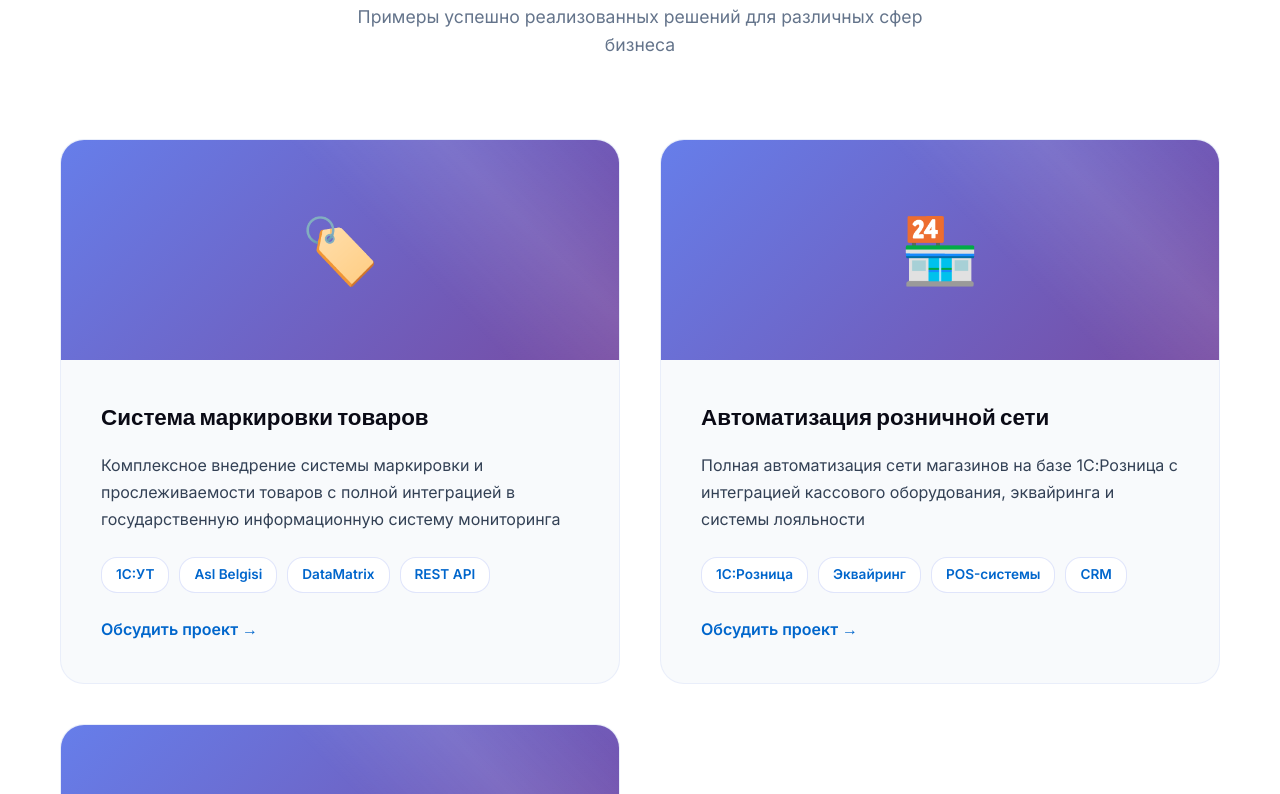
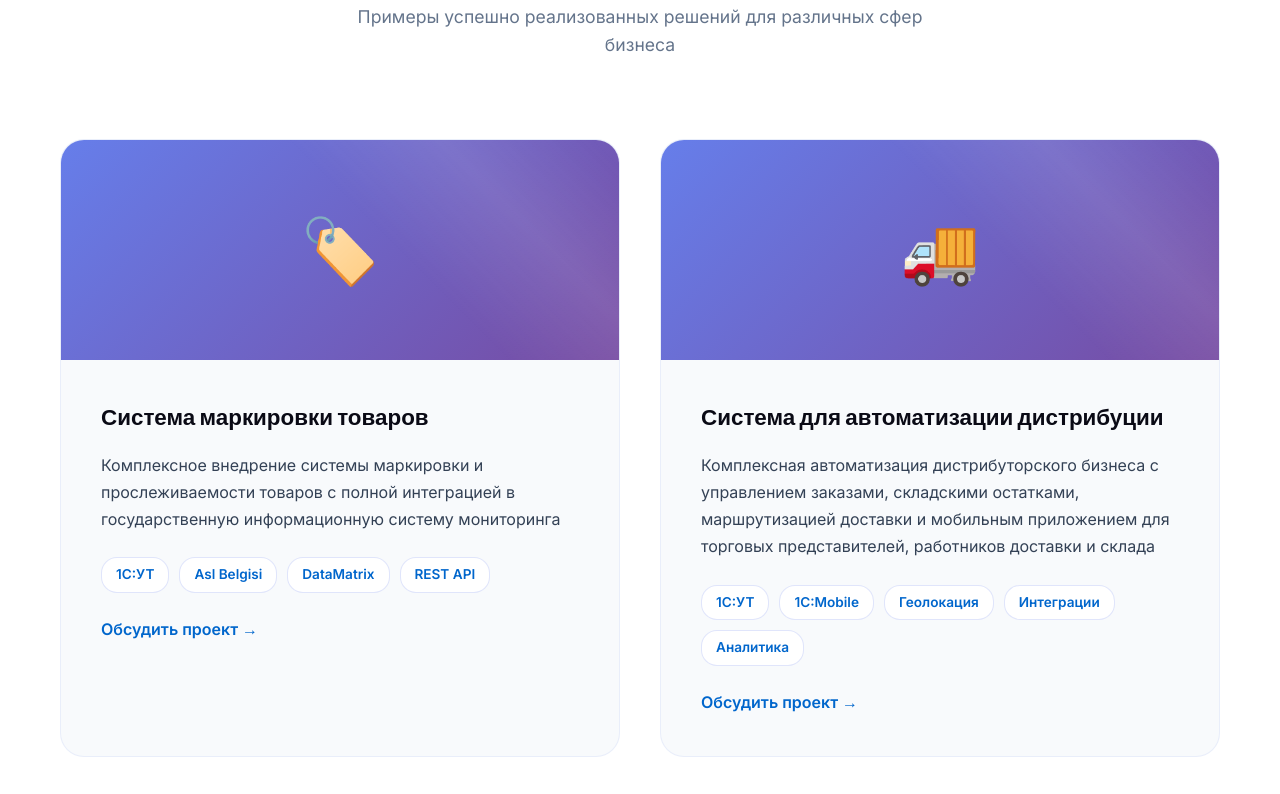
Before and after one commit to pecheykin/pecheykin-dev, a plain HTML site: page index.html in a window 1280 px wide. Shown: the part 3980-4774 px from the top of the page. Drawn offline with nearby package versions, Linux system fonts and the light colour scheme.

Commit message:
Update index.html

```diff
--- a/index.html
+++ b/index.html
@@ -1408,6 +1408,25 @@
                 </div>
 
                 <div class="project-card fade-in">
+                    <div class="project-image">🚚</div>
+                    <div class="project-content">
+                        <h3 class="project-title">Система для автоматизации дистрибуции</h3>
+                        <p class="project-description">
+                            Комплексная автоматизация дистрибуторского бизнеса с управлением заказами, складскими остатками,
+                            маршрутизацией доставки и мобильным приложением для торговых представителей, работников доставки и склада
+                        </p>
+                        <div class="project-tech">
+                            <span class="tech-tag">1C:УТ</span>
+                            <span class="tech-tag">1C:Mobile</span>
+                            <span class="tech-tag">Геолокация</span>
+                            <span class="tech-tag">Интеграции</span>
+                            <span class="tech-tag">Аналитика</span>
+                        </div>
+                        <a href="#contact" class="project-link">Обсудить проект →</a>
+                    </div>
+                </div>
+
+                <div class="project-card fade-in">
                     <div class="project-image">🏪</div>
                     <div class="project-content">
                         <h3 class="project-title">Автоматизация розничной сети</h3>
```
